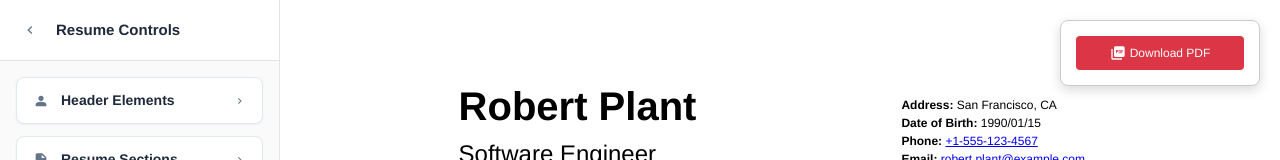
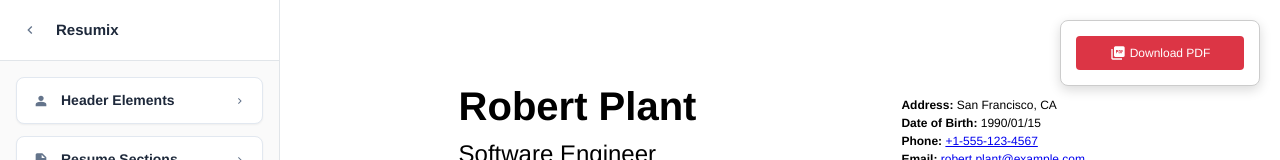
Before and after one commit to leonine90/Resumix, a Nuxt app: page / in a window 1280 px wide. Shown: the top 160 px of the page. Built offline with nearby package versions, Linux system fonts and the light colour scheme.

Commit message:
fix: name of app

```diff
--- a/app.vue
+++ b/app.vue
@@ -244,10 +244,10 @@ onUnmounted(() => {
 })
 
 useHead({
-  title: 'Navid Shiry',
-  meta: [
-    { name: 'description', content: 'Navid Shiry' }
-  ]
+      title: 'Resumix',
+    meta: [
+      { name: 'description', content: 'Resumix' }
+    ]
 })
 </script>
 
--- a/components/ResumeSidebar.vue
+++ b/components/ResumeSidebar.vue
@@ -6,7 +6,7 @@
         <Icon v-if="!isCollapsed" icon="material-symbols:chevron-left" style="font-size: 16px;" />
         <Icon v-else icon="material-symbols:chevron-right" style="font-size: 16px;" />
       </button>
-      <h3 v-if="!isCollapsed">Resume Controls</h3>
+      <h3 v-if="!isCollapsed">Resumix</h3>
     </div>
 
     <div v-if="!isCollapsed" class="sidebar-content">
```
